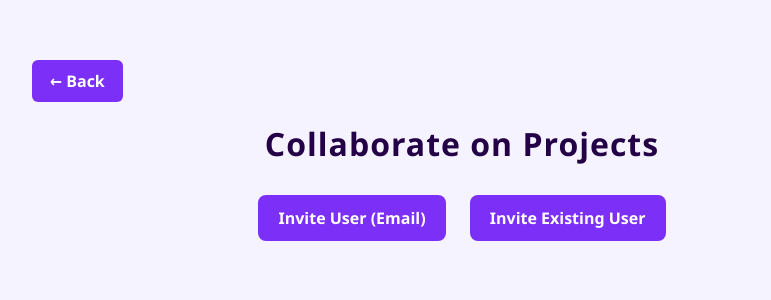
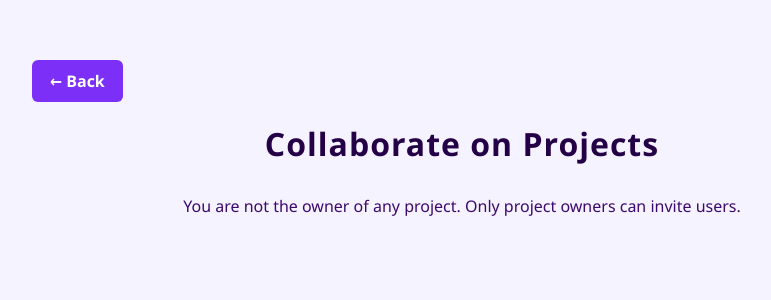
Before and after one commit to Judinus10/planit, a PHP site: page /collab.php in a window 1280 px wide. Shown: the top 300 px of the page, without its empty margins (178-949 px from the left). Run offline with PHP 8.4, Linux system fonts and the light colour scheme; the visitor is signed in with stand-in values (Sample User, id 1); tables that the repository leaves empty or names only in its code hold one stand-in row (values such as "Sample post").

Commit message:
make the page only accessible by the user

```diff
--- a/collab.php
+++ b/collab.php
@@ -10,14 +10,28 @@ if (!isset($_SESSION['user_id'])) {
 $user_id = $_SESSION['user_id'];
 $message = "";
 
+// Check project ownership function
+function isProjectOwner($conn, $project_id, $user_id) {
+    $stmt = $conn->prepare("SELECT created_by FROM projects WHERE id=?");
+    $stmt->bind_param("i", $project_id);
+    $stmt->execute();
+    $result = $stmt->get_result();
+    if ($result->num_rows === 0) return false;
+    $project = $result->fetch_assoc();
+    return $project['created_by'] == $user_id;
+}
+
 // Handle form submission
 if ($_SERVER['REQUEST_METHOD'] === 'POST') {
+    $project_id = (int) $_POST['project_id'];
 
-    // Invite via email (for non-registered users)
+    if (!isProjectOwner($conn, $project_id, $user_id)) {
+        die("You are not the owner. Only the project owner can invite users.");
+    }
+
+    // Invite via email
     if (isset($_POST['invite_email'])) {
-        $project_id = (int) $_POST['project_id'];
         $invite_email = trim($_POST['invite_email']);
-
         if (!empty($invite_email)) {
             $stmt = $conn->prepare("INSERT INTO invitations (project_id, email, invited_by) VALUES (?, ?, ?)");
             $stmt->bind_param("isi", $project_id, $invite_email, $user_id);
@@ -32,9 +46,8 @@ if ($_SERVER['REQUEST_METHOD'] === 'POST') {
         }
     }
 
-    // Invite existing user (send notification)
+    // Invite existing user
     if (isset($_POST['add_member'])) {
-        $project_id = (int) $_POST['project_id'];
         $member_id = (int) $_POST['member_id'];
 
         // Check if user is already a member
@@ -44,7 +57,6 @@ if ($_SERVER['REQUEST_METHOD'] === 'POST') {
         $check->store_result();
 
         if ($check->num_rows === 0) {
-            // Send notification instead of adding directly
             $project_stmt = $conn->prepare("SELECT name FROM projects WHERE id=?");
             $project_stmt->bind_param("i", $project_id);
             $project_stmt->execute();
@@ -65,7 +77,7 @@ if ($_SERVER['REQUEST_METHOD'] === 'POST') {
     }
 }
 
-// Fetch all projects created by current user
+// Fetch all projects created by current user (owners only)
 $projects_result = $conn->query("SELECT id, name FROM projects WHERE created_by=$user_id");
 
 // Fetch all users except current
@@ -84,6 +96,9 @@ $users_result = $conn->query("SELECT id, username FROM users WHERE id != $user_i
 <h1>Collaborate on Projects</h1>
 <?php if ($message) echo "<p class='success'>$message</p>"; ?>
 
+<?php if ($projects_result->num_rows === 0): ?>
+    <p>You are not the owner of any project. Only project owners can invite users.</p>
+<?php else: ?>
     <div class="actions">
         <button id="inviteBtn">Invite User (Email)</button>
         <button id="addBtn">Invite Existing User</button>
@@ -123,6 +138,7 @@ $users_result = $conn->query("SELECT id, username FROM users WHERE id != $user_i
             <button type="submit" name="add_member">Send Invitation</button>
         </form>
     </div>
+<?php endif; ?>
 
 <script>
     const inviteBtn = document.getElementById('inviteBtn');
```
Lines whose indentation alone changed are shown as unchanged.
